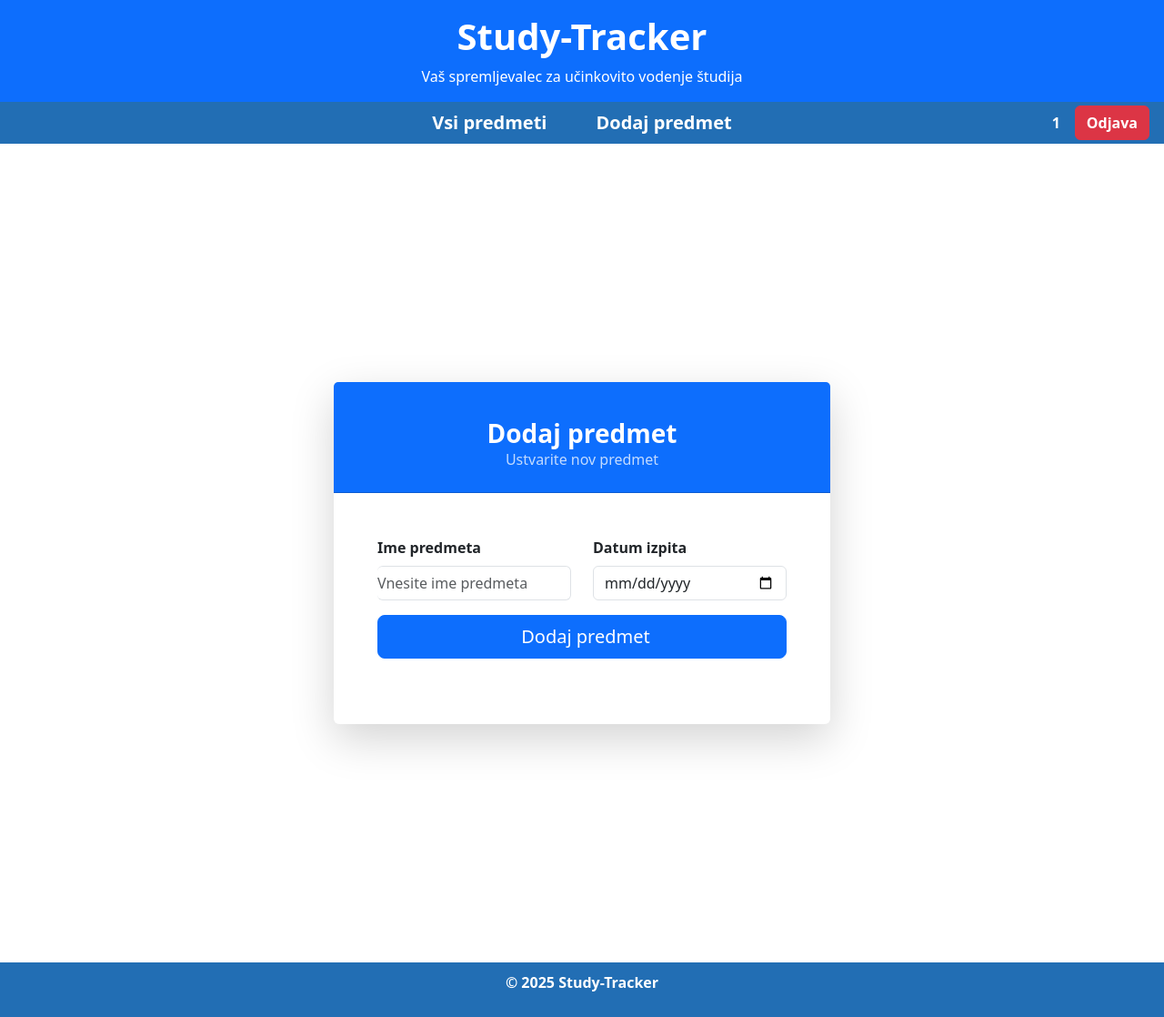
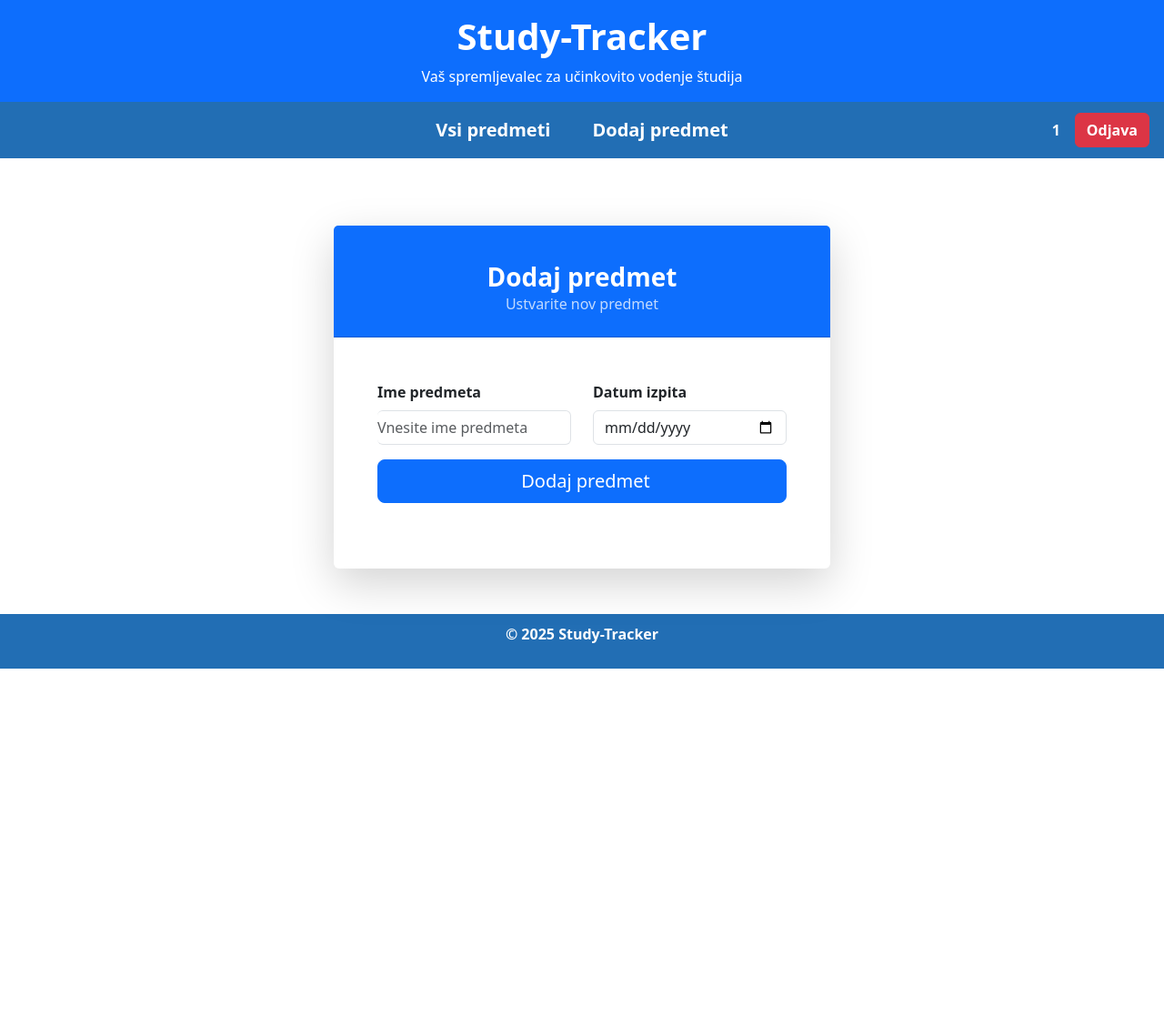
Before and after one commit to AnejVollmeier/Study-Tracker, a PHP site: page /dodajPredmet.php in a window 1280 px wide. Shown: the whole page at 91% size. After the commit the page ends 735 px from the top, so only its background shows below. Run offline with PHP 8.4, Linux system fonts and the light colour scheme; the visitor is signed in with stand-in values (Sample User, id 1).

Commit message:
Popravil header.

```diff
--- a/data/www/dodajPredmet.php
+++ b/data/www/dodajPredmet.php
@@ -40,8 +40,8 @@ if (isset($_SERVER['REQUEST_METHOD']) && $_SERVER['REQUEST_METHOD'] === 'POST')
 ?>
 
 <main class="mt-1 mb-1">
-        <div class="container login-container">
-            <div class="row justify-content-center align-items-center min-vh-100">
+            <div class="container login-container pt-4">
+                <div class="row justify-content-center">
                 <div class="col-md-8 col-lg-6">
 
                     <!-- DodajPredmet Card -->
--- a/data/www/header2.php
+++ b/data/www/header2.php
@@ -53,17 +53,17 @@ $name = htmlspecialchars($_SESSION['username']);
     </button>
 
       <div class="collapse navbar-collapse" id="mainNavbar">
-      <div class="w-100 d-flex justify-content-center align-items-center gap-4">
-        <a class="nav-link active text-white fw-bold fs-5" aria-current="page" href="predmeti.php">Vsi predmeti</a>
-        <a class="nav-link active text-white fw-bold fs-5" aria-current="page" href="dodajPredmet.php">Dodaj predmet</a>
+        <div class="w-100 d-flex flex-column flex-lg-row justify-content-center align-items-center gap-3 py-2">
+          <a class="nav-link active text-white fw-bold fs-5 d-block d-lg-inline text-center" aria-current="page" href="predmeti.php">Vsi predmeti</a>
+          <a class="nav-link active text-white fw-bold fs-5 d-block d-lg-inline text-center" aria-current="page" href="dodajPredmet.php">Dodaj predmet</a>
+
+          <div class="d-lg-none text-center mt-2 w-100">
+            <form method="post" action="<?php echo htmlspecialchars($_SERVER['PHP_SELF']); ?>" class="d-inline-block">
+              <button type="submit" name="odjava" class="btn btn-danger fw-bold text-white">Odjava</button>
+            </form>
+          </div>
+        </div>
       </div>
-
-      <div class="d-lg-none w-100 text-center mt-2">
-        <form method="post" action="<?php echo htmlspecialchars($_SERVER['PHP_SELF']); ?>">
-          <button type="submit" name="odjava" class="btn btn-danger fw-bold text-white">Odjava</button>
-        </form>
-      </div>
-    </div>
     <div class="position-absolute end-0 top-50 translate-middle-y me-3 d-none d-lg-flex align-items-center">
       <span class="text-white fw-bold me-3"><?php echo $name; ?></span>
       <form method="post" action="<?php echo htmlspecialchars($_SERVER['PHP_SELF']); ?>" class="m-0">
```
